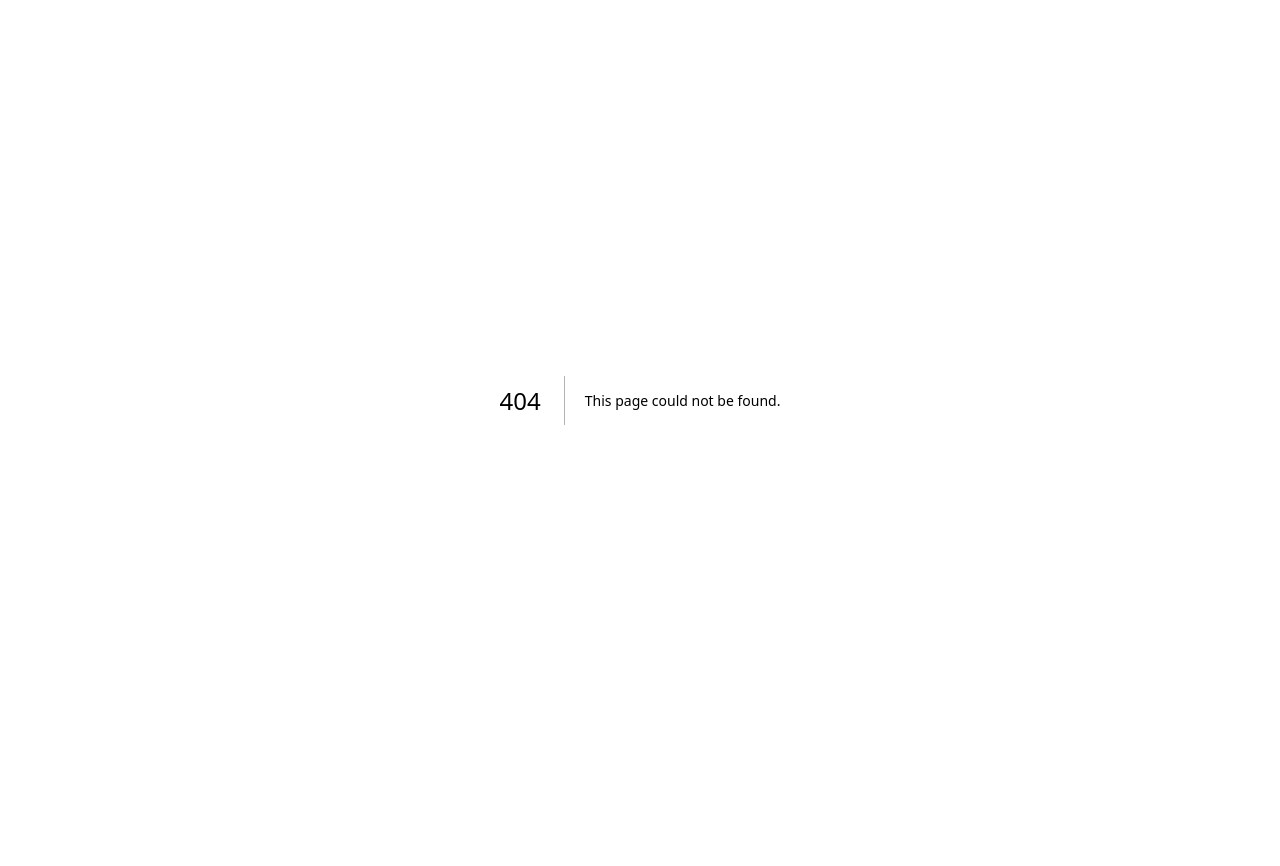
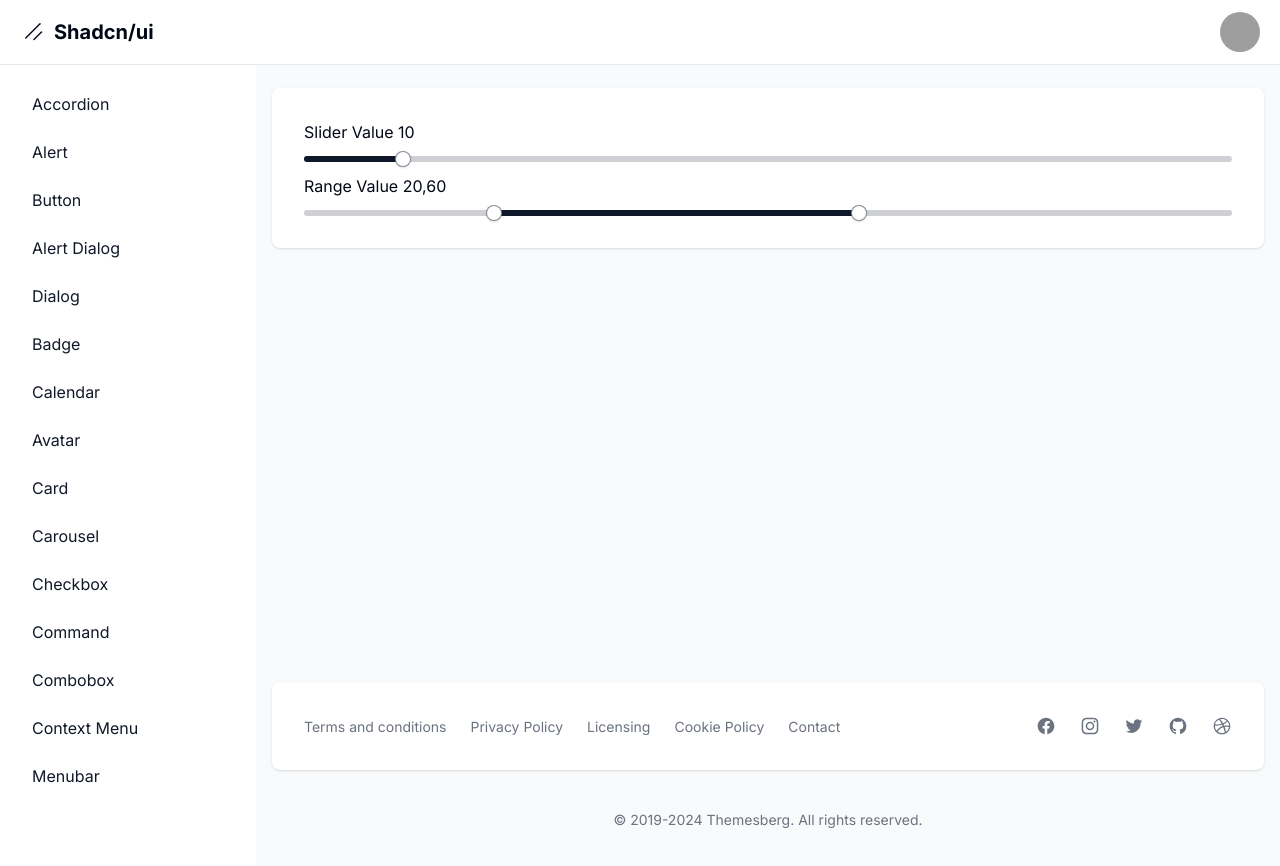
Before and after one commit to LuisEduardo821/components-library, a Next.js app: page /dashboard/slider in a window 1280 px wide. Before the commit this address had no page. Shown: the top 866 px of the page. Before the commit the page ends 800 px from the top, so only its background shows below. Built offline with nearby package versions, Linux system fonts and the light colour scheme; grey boxes are pictures that could not be loaded.

Commit message:
slider agregado

```diff
--- a/package.json
+++ b/package.json
@@ -31,9 +31,11 @@
     "input-otp": "^1.2.4",
     "lucide-react": "^0.445.0",
     "next": "14.2.13",
+    "next-themes": "^0.3.0",
     "react": "^18",
     "react-day-picker": "^8.10.1",
     "react-dom": "^18",
+    "sonner": "^1.5.0",
     "tailwind-merge": "^2.5.2",
     "tailwindcss-animate": "^1.0.7"
   },
--- a/src/app/dashboard/layout.tsx
+++ b/src/app/dashboard/layout.tsx
@@ -24,6 +24,7 @@ const links = [
   { name: "progress", href: "progress" },
   { name: "sheet", href: "sheet" },
   { name: "skeleton", href: "skeleton" },
+  { name: "slider", href: "slider" },
 ];
 
 export default function DashboardLayout({
--- /dev/null
+++ b/src/app/dashboard/slider/page.tsx
@@ -0,0 +1,26 @@
+"use client";
+import { Slider } from "@/components/ui/slider";
+import { useState } from "react";
+
+export default function SliderPage() {
+  const [sliderValue, setSliderValue] = useState(10);
+  const [rangeValue, setRangeValue] = useState([20, 60]);
+  return (
+    <div className="grid grid-cols-1 gap-3">
+      <span>Slider Value {sliderValue}</span>
+      <Slider
+        defaultValue={[sliderValue]}
+        max={100}
+        step={1}
+        onValueChange={(value) => setSliderValue(value[0])}
+      />
+      <span>Range Value {rangeValue.join(",")}</span>
+      <Slider
+        defaultValue={rangeValue}
+        max={100}
+        step={1}
+        onValueChange={setRangeValue}
+      />
+    </div>
+  );
+}
--- a/src/components/ui/slider.tsx
+++ b/src/components/ui/slider.tsx
@@ -1,9 +1,9 @@
-"use client"
+"use client";
 
-import * as React from "react"
-import * as SliderPrimitive from "@radix-ui/react-slider"
+import * as React from "react";
+import * as SliderPrimitive from "@radix-ui/react-slider";
 
-import { cn } from "@/lib/utils"
+import { cn } from "@/lib/utils";
 
 const Slider = React.forwardRef<
   React.ElementRef<typeof SliderPrimitive.Root>,
@@ -21,8 +21,9 @@ const Slider = React.forwardRef<
       <SliderPrimitive.Range className="absolute h-full bg-primary" />
     </SliderPrimitive.Track>
     <SliderPrimitive.Thumb className="block h-4 w-4 rounded-full border border-primary/50 bg-background shadow transition-colors focus-visible:outline-none focus-visible:ring-1 focus-visible:ring-ring disabled:pointer-events-none disabled:opacity-50" />
+    <SliderPrimitive.Thumb className="block h-4 w-4 rounded-full border border-primary/50 bg-background shadow transition-colors focus-visible:outline-none focus-visible:ring-1 focus-visible:ring-ring disabled:pointer-events-none disabled:opacity-50" />
   </SliderPrimitive.Root>
-))
-Slider.displayName = SliderPrimitive.Root.displayName
+));
+Slider.displayName = SliderPrimitive.Root.displayName;
 
-export { Slider }
+export { Slider };
--- /dev/null
+++ b/src/components/ui/sonner.tsx
@@ -0,0 +1,31 @@
+"use client"
+
+import { useTheme } from "next-themes"
+import { Toaster as Sonner } from "sonner"
+
+type ToasterProps = React.ComponentProps<typeof Sonner>
+
+const Toaster = ({ ...props }: ToasterProps) => {
+  const { theme = "system" } = useTheme()
+
+  return (
+    <Sonner
+      theme={theme as ToasterProps["theme"]}
+      className="toaster group"
+      toastOptions={{
+        classNames: {
+          toast:
+            "group toast group-[.toaster]:bg-background group-[.toaster]:text-foreground group-[.toaster]:border-border group-[.toaster]:shadow-lg",
+          description: "group-[.toast]:text-muted-foreground",
+          actionButton:
+            "group-[.toast]:bg-primary group-[.toast]:text-primary-foreground",
+          cancelButton:
+            "group-[.toast]:bg-muted group-[.toast]:text-muted-foreground",
+        },
+      }}
+      {...props}
+    />
+  )
+}
+
+export { Toaster }
```
Also changed, not shown: 1 other file (tests, documents, lock files or other folders).
